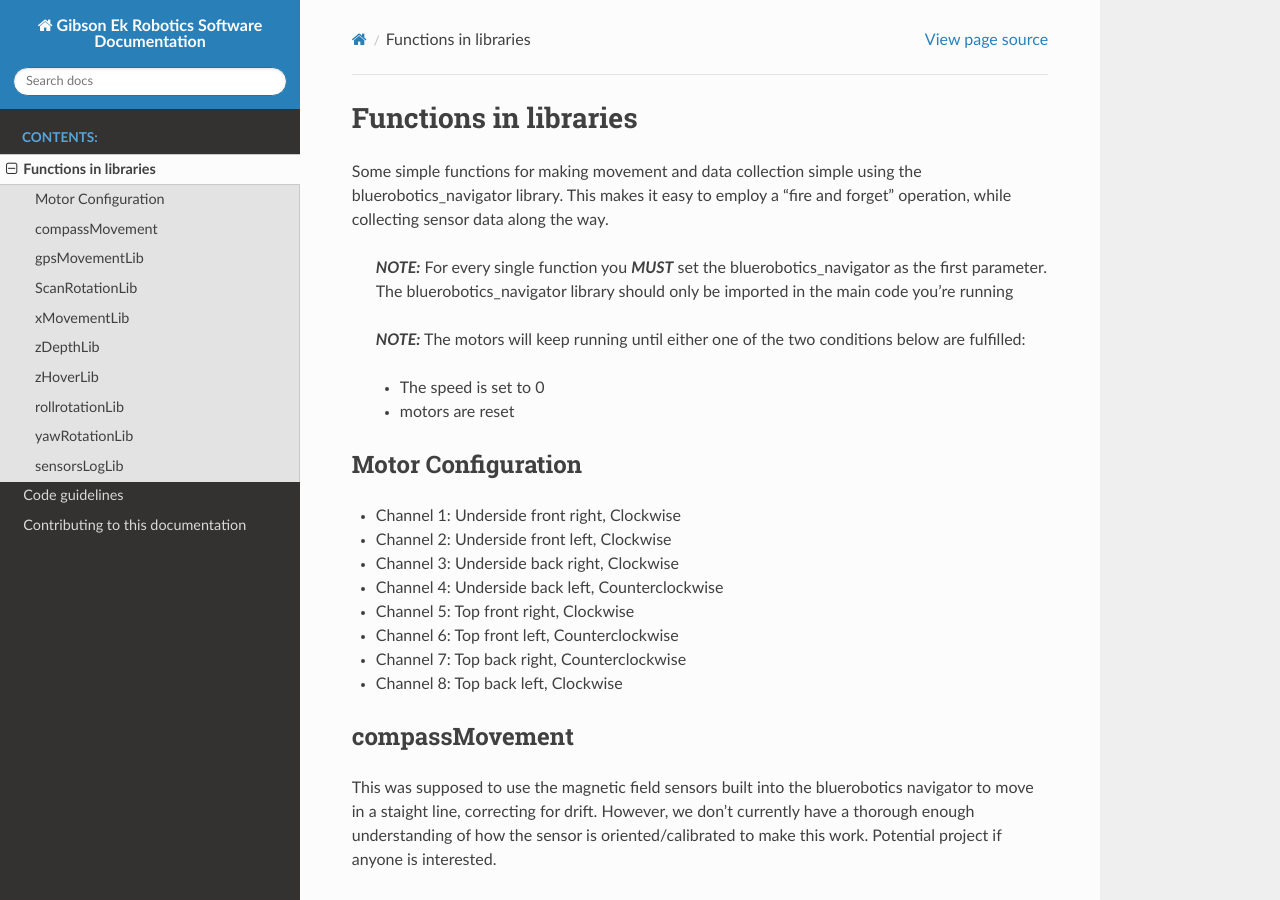
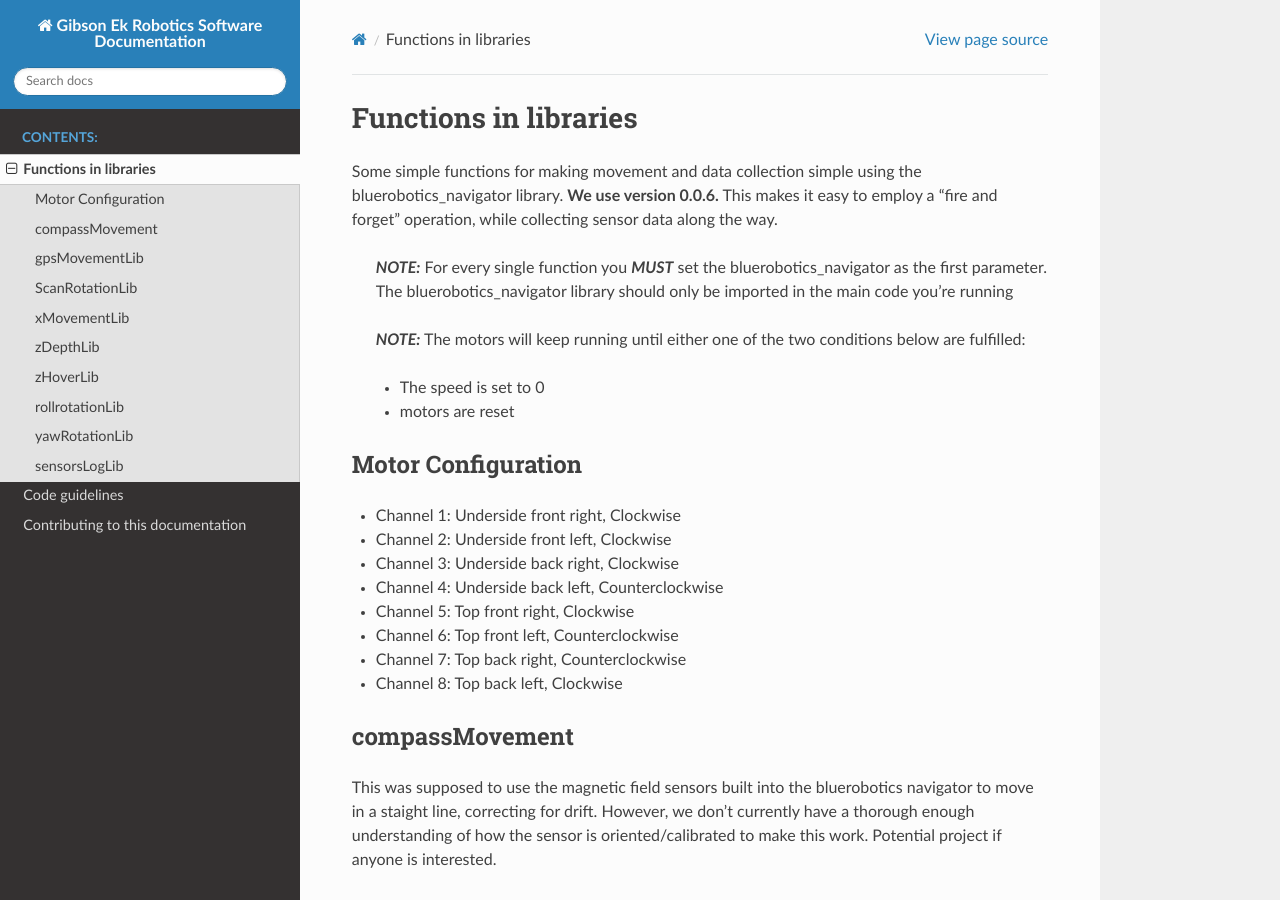
Before and after one commit to GibsonEk-robotics/gibsonek-robotics.github.io, a Sphinx documentation site: the page built from doc/src/functions.md, in a window 1280 px wide and 900 px high. Built offline with Sphinx 7.4.7 and the Read the Docs theme 3.1.0, drawn with Linux system fonts in a browser that asks for light colours.

Commit message:
Update functions.md
Updated with version information.

```diff
--- a/doc/src/functions.md
+++ b/doc/src/functions.md
@@ -1,5 +1,5 @@
 # Functions in libraries
-Some simple functions for making movement and data collection simple using the bluerobotics_navigator library. This makes it easy to employ a "fire and forget" operation, while collecting sensor data along the way.
+Some simple functions for making movement and data collection simple using the bluerobotics_navigator library. **We use version 0.0.6.** This makes it easy to employ a "fire and forget" operation, while collecting sensor data along the way.
 
 > **_NOTE:_**
 > For every single function you ***MUST*** set the bluerobotics_navigator as the first parameter.
```
